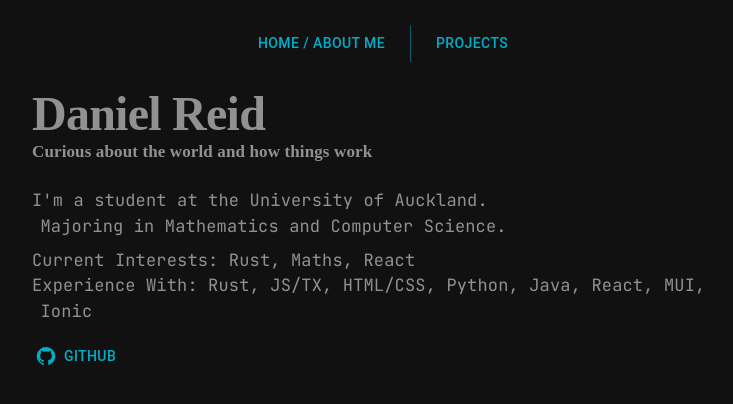
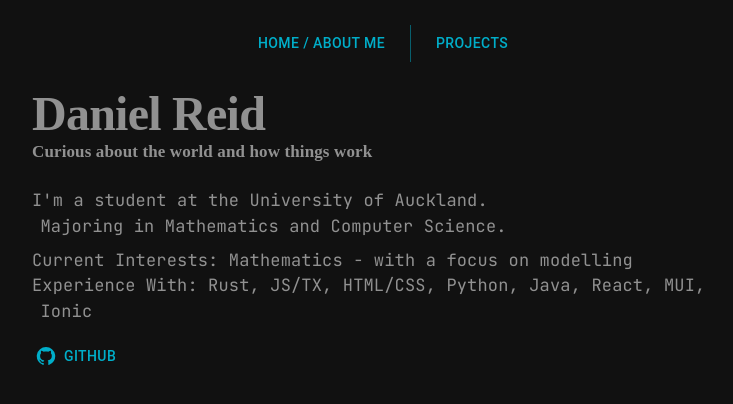
Before and after one commit to selareid/www.selareid.com, a React (Create React App) app: page / in a window 1280 px wide. Shown: the top 404 px of the page, without its empty margins (257-990 px from the left). Built offline with nearby package versions, Linux system fonts and the light colour scheme.

Commit message:
updated current interests

```diff
--- a/src/pages/AboutMe.tsx
+++ b/src/pages/AboutMe.tsx
@@ -35,7 +35,7 @@ const AboutMe: React.FC = () => {
                     Majoring in Mathematics and Computer Science.
                 </Typography>
                 <Typography sx={{mt: "0.5em"}}>
-                    Current Interests: Rust, Maths, React
+                    Current Interests: Mathematics - with a focus on modelling
                 </Typography>
                 <Typography>
                     Experience With: Rust, JS/TX, HTML/CSS, Python, Java, React, MUI, Ionic
```
